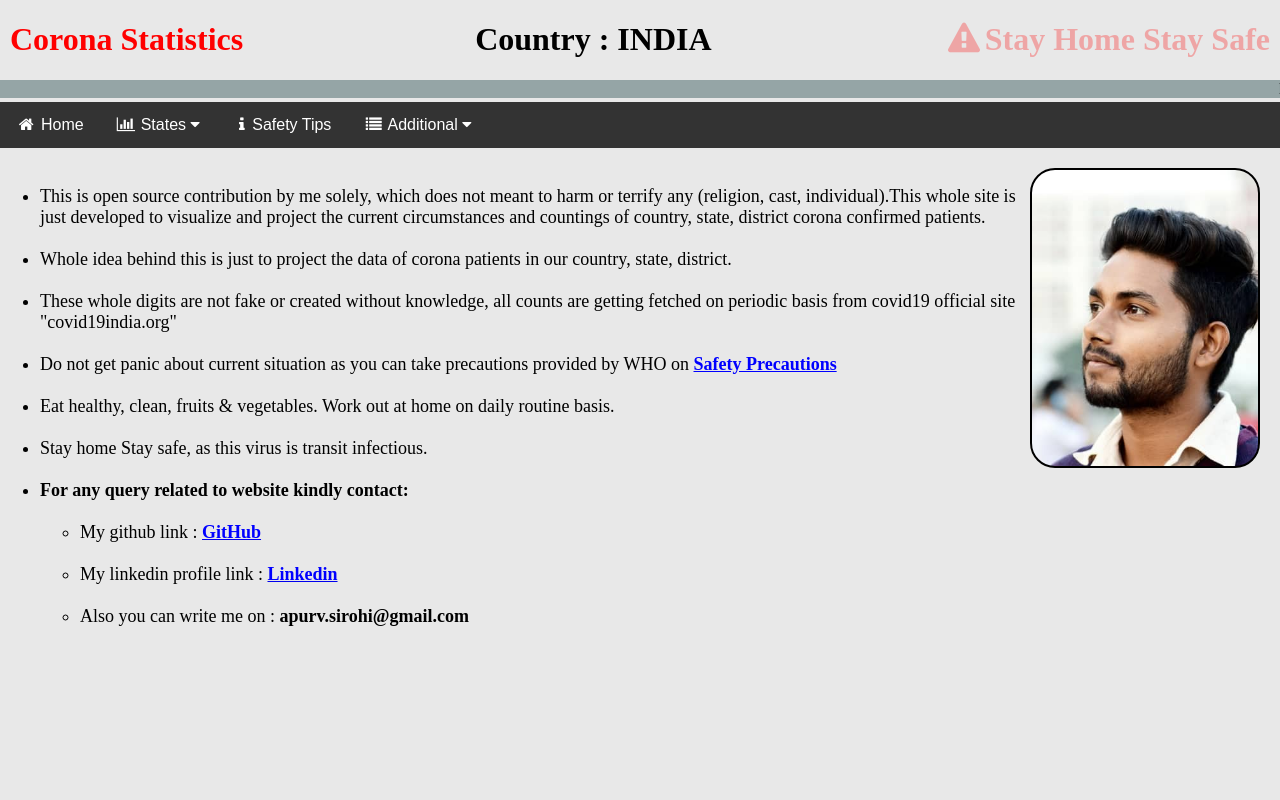
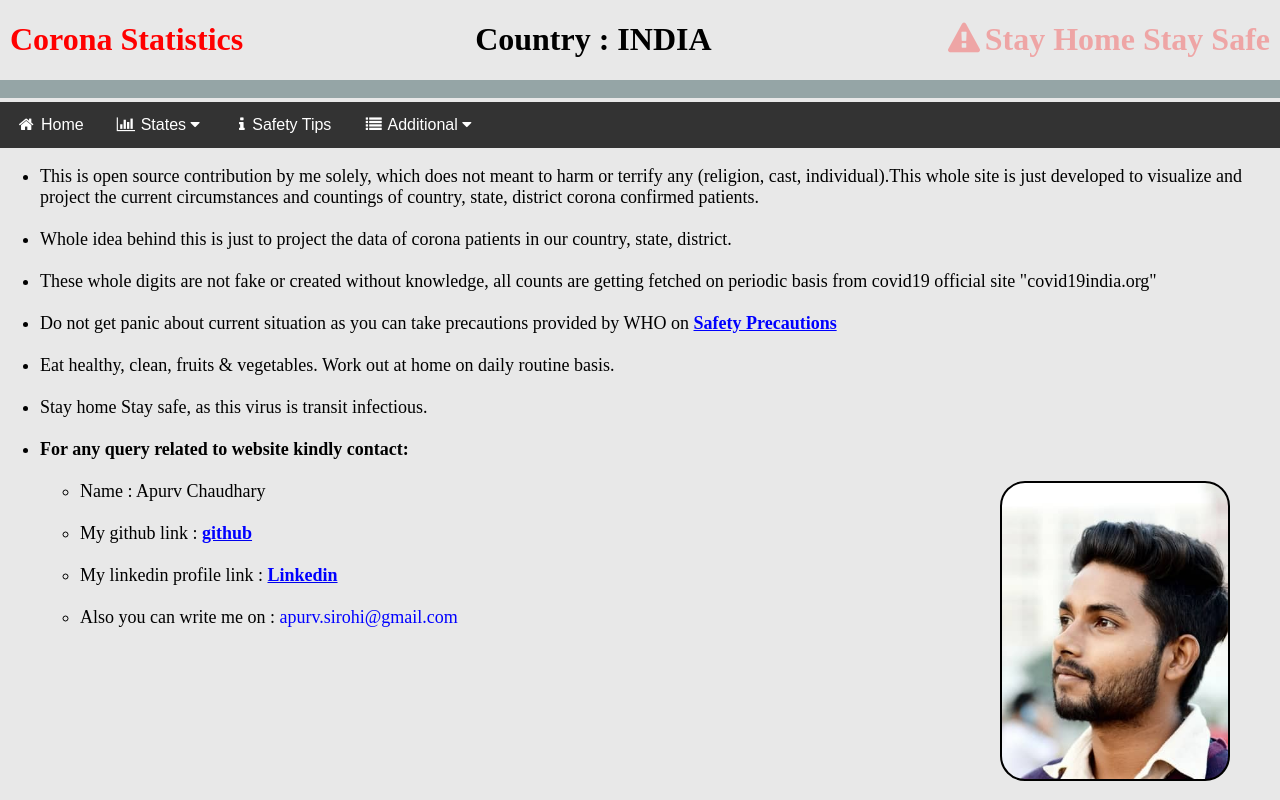
Before and after one commit to apurvchaudhary/corona, a Django app: template corona/corona_static/templates/about.html in a window 1280 px wide. Run offline with Django 3.2, Linux system fonts and the light colour scheme; the template is opened without the code that fills it, so the values that code supplies are empty.

Commit message:
about design changed

```diff
--- a/corona/corona_static/templates/about.html
+++ b/corona/corona_static/templates/about.html
@@ -93,9 +93,7 @@
         </div>
     </div>
 </div>
-<div style="padding-top:20px;padding-right:20px;">
-    <div id="borderedimg"></div>
-    <div style="float:left;"></div></div>
+<div style="float:left;">
 <ul style="font-size:18px;">
     <li>This is open source contribution by me solely, which does not meant to harm or
         terrify any (religion, cast, individual).This whole site is just developed to visualize and project the current circumstances
@@ -110,11 +108,15 @@
     <li>Eat healthy, clean, fruits & vegetables. Work out at home on daily routine basis.</li><br>
     <li>Stay home Stay safe, as this virus is transit infectious.</li><br>
     <li><b>For any query related to website kindly contact:</b></li><br>
-    <ul>
-        <li>My github link : <a href="https://github.com/apurvchaudhary" target="_blank"><b style="color:blue;">GitHub</b></a></li><br>
+    <div style="padding-right:50px;">
+    <div id="borderedimg"></div></div>
+    <ul style="float:left;">
+        <li>Name : Apurv Chaudhary</li><br>
+        <li>My github link : <a href="https://github.com/apurvchaudhary" target="_blank"><b style="color:blue;">github</b></a></li><br>
         <li>My linkedin profile link : <a href="https://www.linkedin.com/in/apurv-chaudhary-9b0b7372/" target="_blank"><b style="color:blue;">Linkedin</b></a></li><br>
-        <li>Also you can write me on : <b>apurv.sirohi@gmail.com</b></li><br>
+        <li>Also you can write me on : <span style="color:blue;">apurv.sirohi@gmail.com</span></li>
     </ul>
 </ul>
+    </div>
 </body>
 </html>
```
